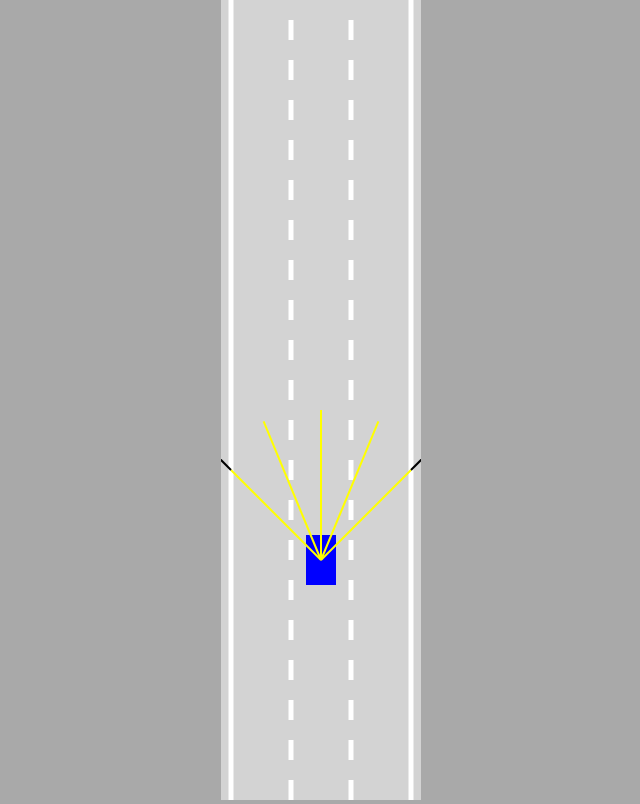
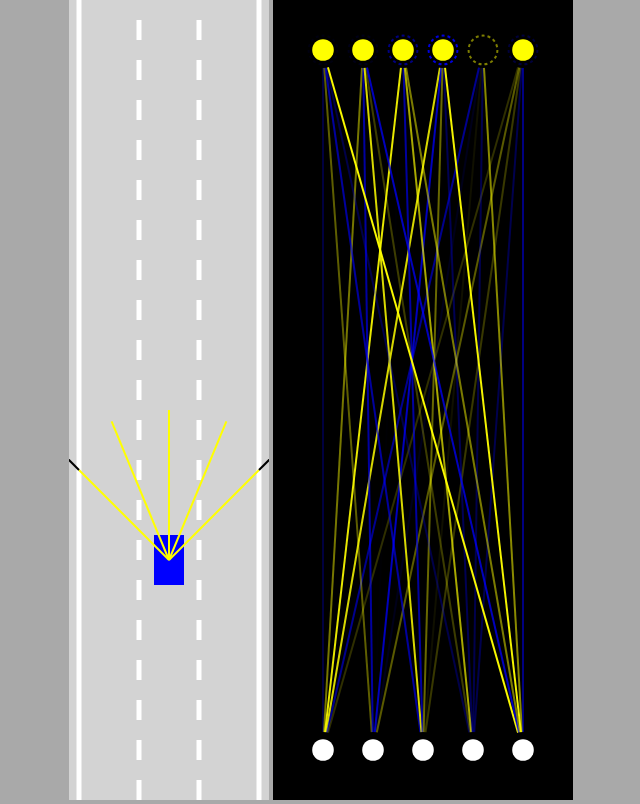
Before and after one commit to Shahabaz-Bagwan/java-script-project, a plain HTML site: page index.html in a window 1280 px wide. Shown: the whole page, without its empty margins (319-959 px from the left). Drawn offline with Linux system fonts and the light colour scheme.

Commit message:
visualize nn

```diff
--- a/index.html
+++ b/index.html
@@ -5,7 +5,10 @@
 	<link rel="stylesheet" href="style.css">
 </head>
 
-<body><canvas id="myCanvas"></canvas>
+<body>
+	<canvas id="carCanvas"></canvas>
+	<canvas id="networkCanvas"></canvas>
+	<script src="visualizer.js"></script>
 	<script src="network.js"></script>
 	<script src="sensor.js"></script>
 	<script src="utils.js"></script>
--- a/main.js
+++ b/main.js
@@ -1,8 +1,12 @@
-const canvas = document.getElementById("myCanvas");
-canvas.width = 200;
+const carCanvas = document.getElementById("carCanvas");
+carCanvas.width = 200;
 
-const ctx = canvas.getContext("2d");
-const road = new Road(canvas.width / 2, canvas.width * 0.9);
+const networkCanvas = document.getElementById("networkCanvas");
+networkCanvas.width = 300;
+
+const carContext = carCanvas.getContext("2d");
+const networkContext = networkCanvas.getContext("2d");
+const road = new Road(carCanvas.width / 2, carCanvas.width * 0.9);
 const car = new Car(road.getLaneCenter(1), 100, 30, 50, "AI");
 const traffic = [
   new Car(road.getLaneCenter(1), -100, 30, 50, "DUMMY", 2)
@@ -16,19 +20,21 @@ function animate() {
   }
   car.update(road.borders, traffic);
 
-  canvas.height = window.innerHeight;
+  carCanvas.height = window.innerHeight;
+  networkCanvas.height = window.innerHeight;
 
-  ctx.save();
-  ctx.translate(0, -car.y + canvas.height * 0.7);
+  carContext.save();
+  carContext.translate(0, -car.y + carCanvas.height * 0.7);
 
-  road.draw(ctx);
+  road.draw(carContext);
 
   for (let i = 0; i < traffic.length; i++) {
-    traffic[i].draw(ctx, "red");
+    traffic[i].draw(carContext, "red");
   }
 
-  car.draw(ctx, "blue");
+  car.draw(carContext, "blue");
 
-  ctx.restore();
+  carContext.restore();
+  Visualizer.drawNetwork(networkContext, car.brain);
   requestAnimationFrame(animate);
 }
--- a/style.css
+++ b/style.css
@@ -5,6 +5,10 @@ body {
 	text-align: center;
 }
 
-#myCanvas {
+#networkCanvas {
+	background: black;
+}
+
+#carCanvas {
 	background: lightgray;
 }
--- a/utils.js
+++ b/utils.js
@@ -37,3 +37,12 @@ function polyIntersect(poly1, poly2) {
   }
   return false;
 }
+
+function getRGBA(value) {
+  const alpha = Math.abs(value);
+  const R = value < 0 ? 0 : 255;
+  const G = R;
+  const B = value > 0 ? 0 : 255;
+  return "rgba(" + R + "," + G + ", " + B + ", " + alpha + ")";
+
+}
--- /dev/null
+++ b/visualizer.js
@@ -0,0 +1,78 @@
+class Visualizer {
+	static drawNetwork(context, network) {
+		const margin = 50;
+		const left = margin;
+		const top = margin;
+		const width = context.canvas.width - margin * 2;
+		const height = context.canvas.height - margin * 2;
+
+		Visualizer.drawLevel(context, network.levels[0],
+			left, top,
+			width, height
+		);
+	}
+
+	static drawLevel(context, level, left, top, width, height) {
+		const right = left + width;
+		const bottom = top + height;
+
+		const { inputs, outputs, weights, biases } = level;
+		for (let i = 0; i < inputs.length; i++) {
+			for (let j = 0; j < outputs.length; j++) {
+				context.beginPath();
+				context.moveTo(this.#getNodeX(inputs, i, left, right), bottom);
+				context.lineTo(this.#getNodeX(outputs, j, left, right), top);
+				context.lineWidth = 2;
+				context.strokeStyle = getRGBA(weights[i][j]);
+				context.stroke();
+			}
+		}
+
+		const nodeRadius = 18;
+		for (let i = 0; i < inputs.length; i++) {
+			const x = this.#getNodeX(inputs, i, left, right);
+			context.beginPath();
+			context.arc(x, bottom, nodeRadius, 0, Math.PI * 2);
+			context.fillStyle = "black";
+			context.fill();
+
+			context.beginPath();
+			context.arc(x, bottom, nodeRadius * 0.6, 0, Math.PI * 2);
+			context.fillStyle = "white";
+			context.fill();
+		}
+
+		for (let i = 0; i < outputs.length; i++) {
+			const x = this.#getNodeX(outputs, i, left, right);
+			context.beginPath();
+			context.arc(x, top, nodeRadius, 0, Math.PI * 2);
+			context.fillStyle = "black";
+			context.fill();
+
+			context.beginPath();
+			context.arc(x, top, nodeRadius * 0.6, 0, Math.PI * 2);
+			context.fillStyle = getRGBA(outputs[i]);
+			context.fill();
+
+			context.beginPath()
+
+			context.lineWidth = 2;
+			context.arc(x, top, nodeRadius * 0.8, 0, Math.PI * 2);
+			context.strokeStyle = getRGBA(biases[i]);
+			context.setLineDash([3, 3]);
+			context.stroke();
+			context.setLineDash([]);
+		}
+
+	}
+
+	static #getNodeX(nodes, index, left, right) {
+		return linearInterpolate(
+			left,
+			right,
+			nodes.length == 1
+				? 0.5
+				: index / (nodes.length - 1)
+		);
+	}
+}
```
